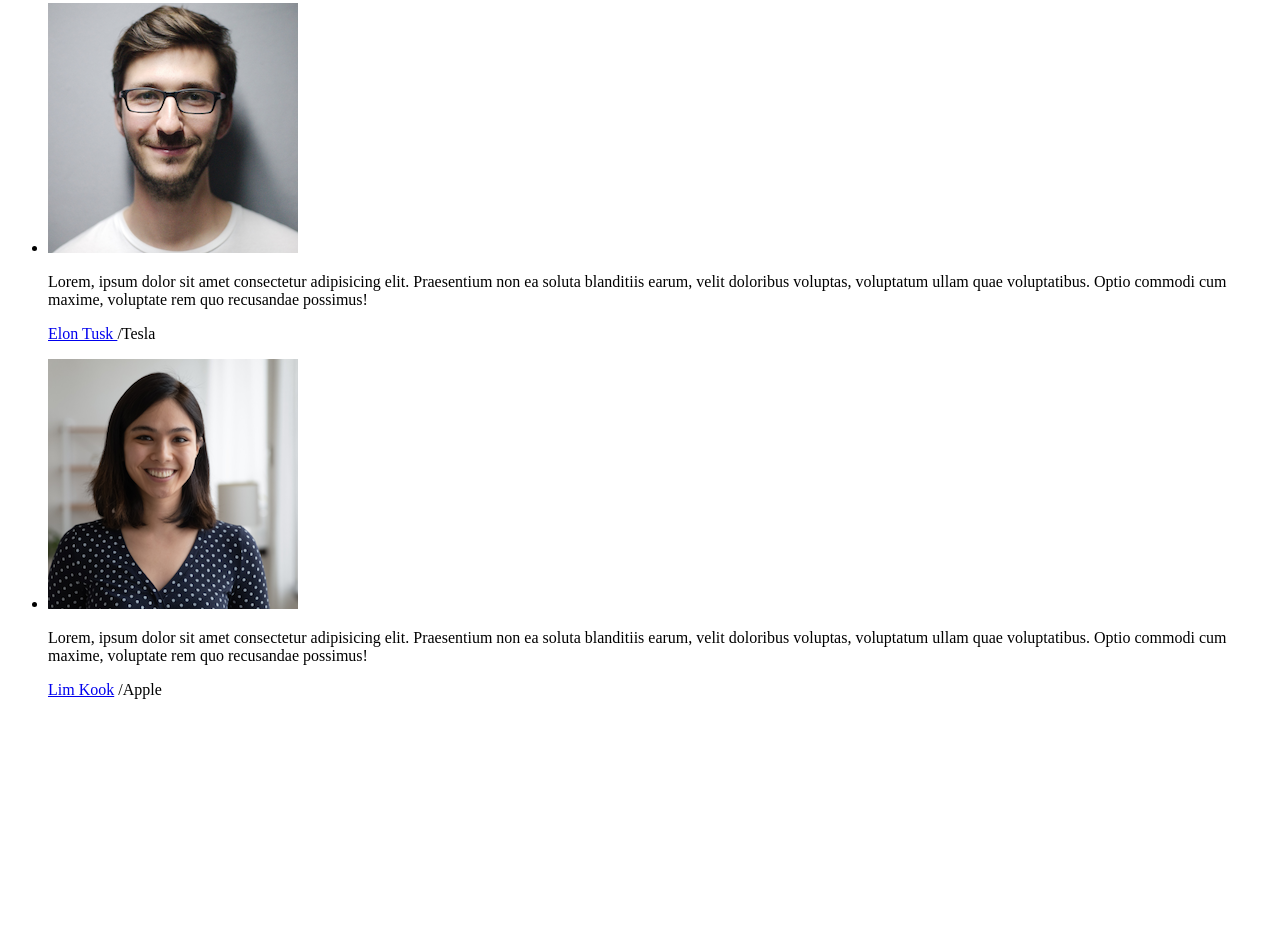
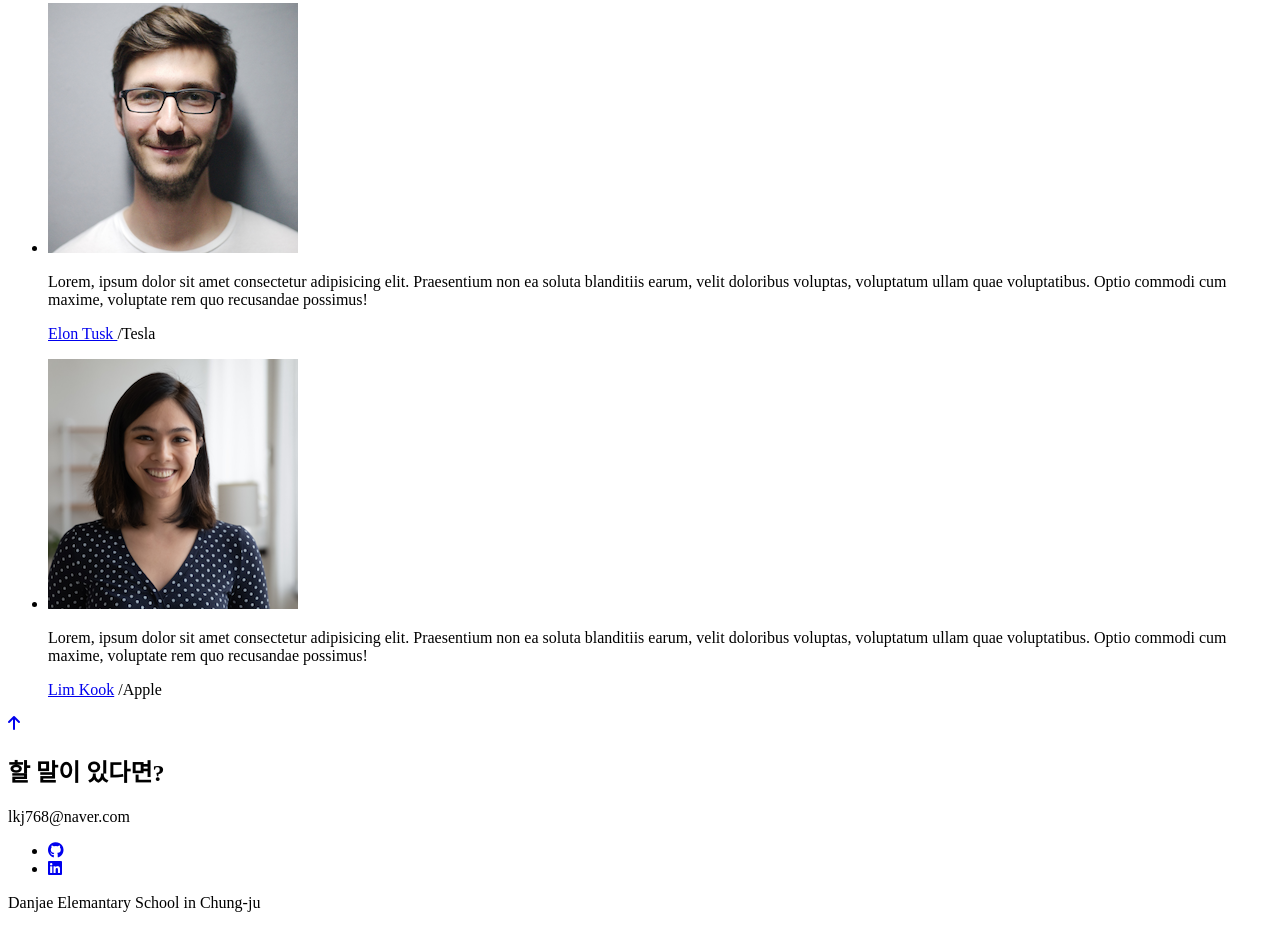
Before and after one commit to apple100000/bb.github.io, a plain HTML site: page index.html in a window 1280 px wide. Shown: the part 6287-7215 px from the top of the page. Before the commit the page ends 7002 px from the top, so only its background shows below. Drawn offline with Linux system fonts and the light colour scheme; a web font is replaced by a local one.

Commit message:
HTML-footer

```diff
--- a/index.html
+++ b/index.html
@@ -276,12 +276,33 @@
                         <p><a href="#">Lim Kook</a> /Apple</p>
                     </div></li>
             </ul>
-
         </section>
         <!-- Arrow up -->
-        <aside id="Contact"></aside>
+        <aside id="contact">
+            <a href="#home" title="back to top"><i class="fa-solid fa-arrow-up"></i></a>
+        </aside>
     </main>
     <!-- Footer -->
-    <footer></footer>
+    <footer id="contact">
+        <h2>할 말이 있다면?</h2>
+        <p>lkj768@naver.com</p>
+        <ul>
+            <li><a
+                href="https://github.com/"
+                target="_blank"
+                title="my github link">
+                    <i class="fa-brands fa-github"></i>
+                </a>
+            </li>
+            <li><a
+                href="https://github.com/"
+                target="_blank"
+                title="my linkedin link">
+                    <i class="fa-brands fa-linkedin"></i>
+                </a>
+            </li>
+        </ul>
+        <p>Danjae Elemantary School in Chung-ju</p>
+    </footer>
 </body>
 </html>
```
